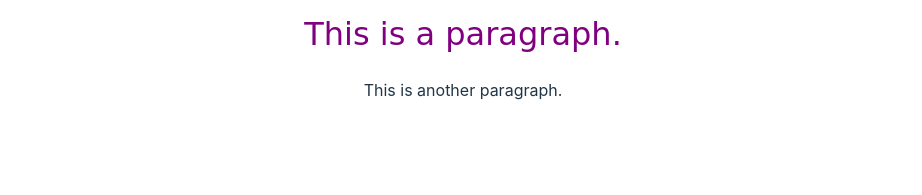
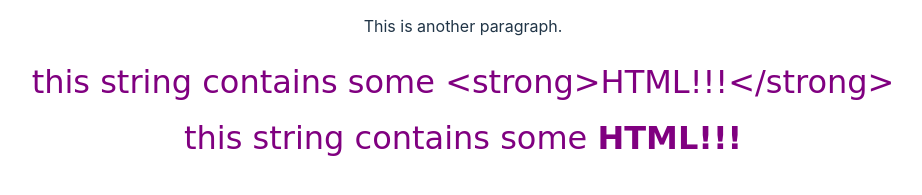
Before and after one commit to aktuehr/hello-svelte, a Svelte app in the folder myapp/: page / in a window 1280 px wide. Shown: the part 561-756 px from the top of the page, without its empty margins (177-1099 px from the left). Built offline with nearby package versions, Linux system fonts and the light colour scheme.

Commit message:
tutorial: HTML Tags

```diff
--- a/myapp/src/App.svelte
+++ b/myapp/src/App.svelte
@@ -3,12 +3,15 @@
 
   let name = "hoppe";
   let src = "/tutorial/image.gif";
+  let string = `this string contains some <strong>HTML!!!</strong>`;
 </script>
 
 <h1>Hello {name.toUpperCase()}!</h1>
 <img {src} alt="{name} dances." />
 <p>This is a paragraph.</p>
 <Nested />
+<p>{string}</p>
+<p>{@html string}</p>
 
 <style>
   p {
```
